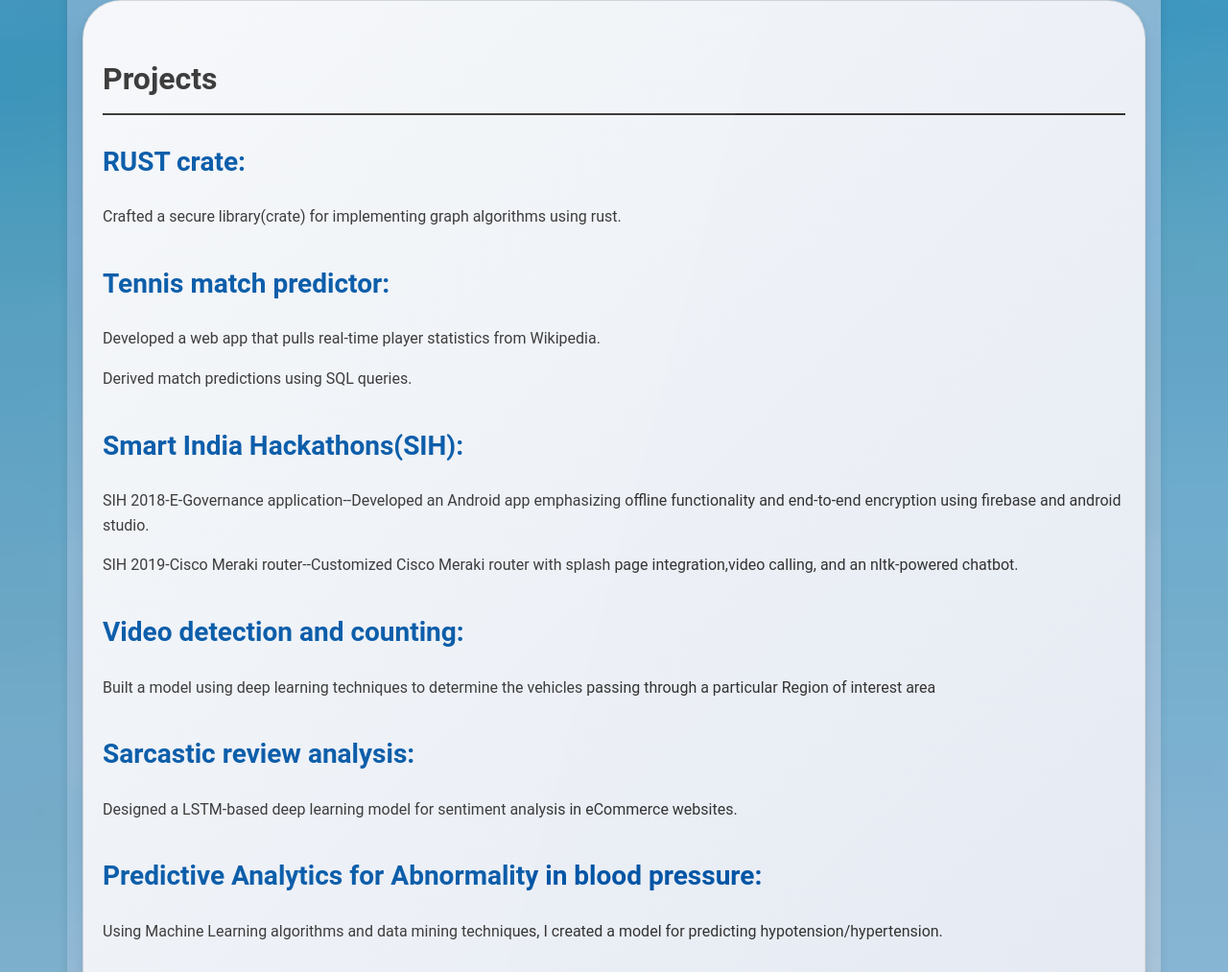
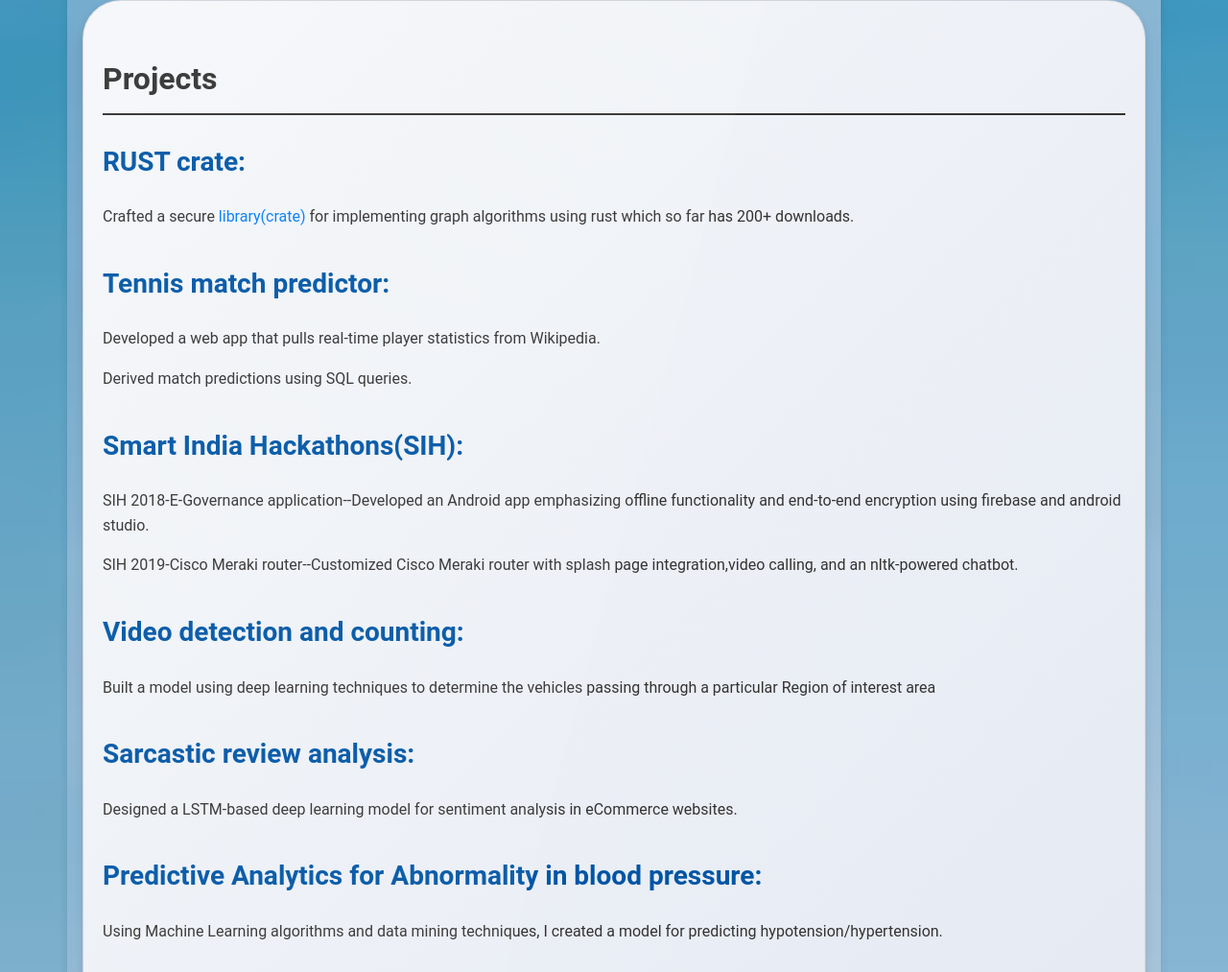
Before and after one commit to pavanbodanki/portfolio, a plain HTML site: page index.html in a window 1280 px wide. Shown: the part 3901-4914 px from the top of the page at 96% size. Drawn offline with nearby package versions, Linux system fonts and the light colour scheme.

Commit message:
Update index.html

```diff
--- a/index.html
+++ b/index.html
@@ -360,7 +360,7 @@ body {
         <h2>Projects</h2>
         <div class="project">
             <h3>RUST crate:</h3>
-            <p>Crafted a secure library(crate) for implementing graph algorithms using rust.</p>
+            <p>Crafted a secure <a href="https://crates.io/crates/graph-algorithms">library(crate)</a> for implementing graph algorithms using rust which so far has 200+ downloads.</p>
         </div>
 		<div class="project">
             <h3>Tennis match predictor:</h3>
```
